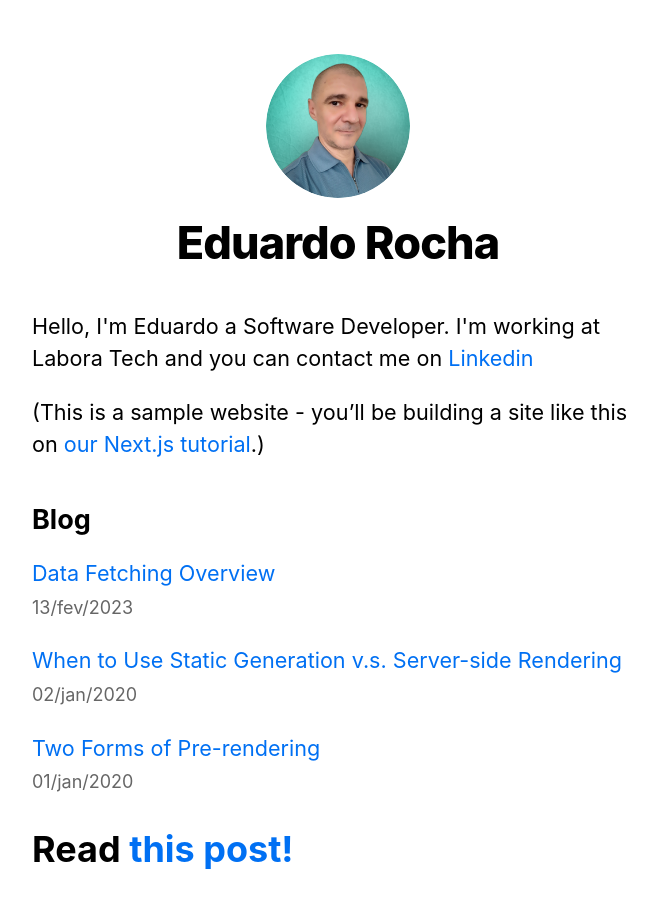
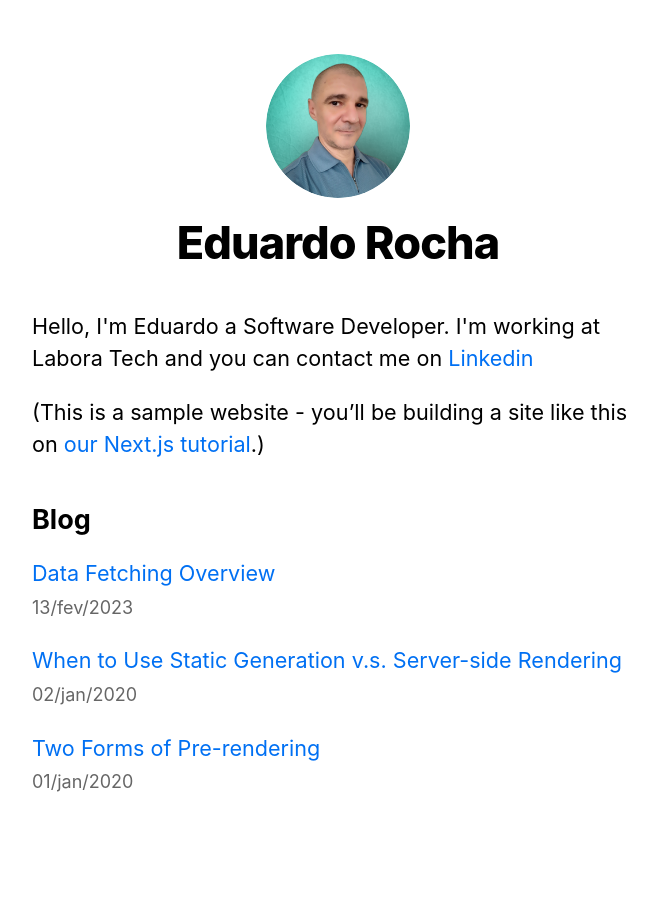
Before and after one commit to eduardodarocha/nextjs-blog, a Next.js app: page / in a window 1280 px wide. Shown: the top 908 px of the page, without its empty margins (302-959 px from the left). Built offline with nearby package versions, Linux system fonts and the light colour scheme.

Commit message:
Comment read this post

```diff
--- a/pages/index.js
+++ b/pages/index.js
@@ -46,9 +46,9 @@ export default function Home({ allPostsData }) {
           ))}
         </ul>
       </section>
-      <h1 className="title">
+      {/* <h1 className="title">
         Read <Link href="/posts/first-post">this post!</Link>
-      </h1>
+      </h1> */}
 
     </Layout>
   );
```
